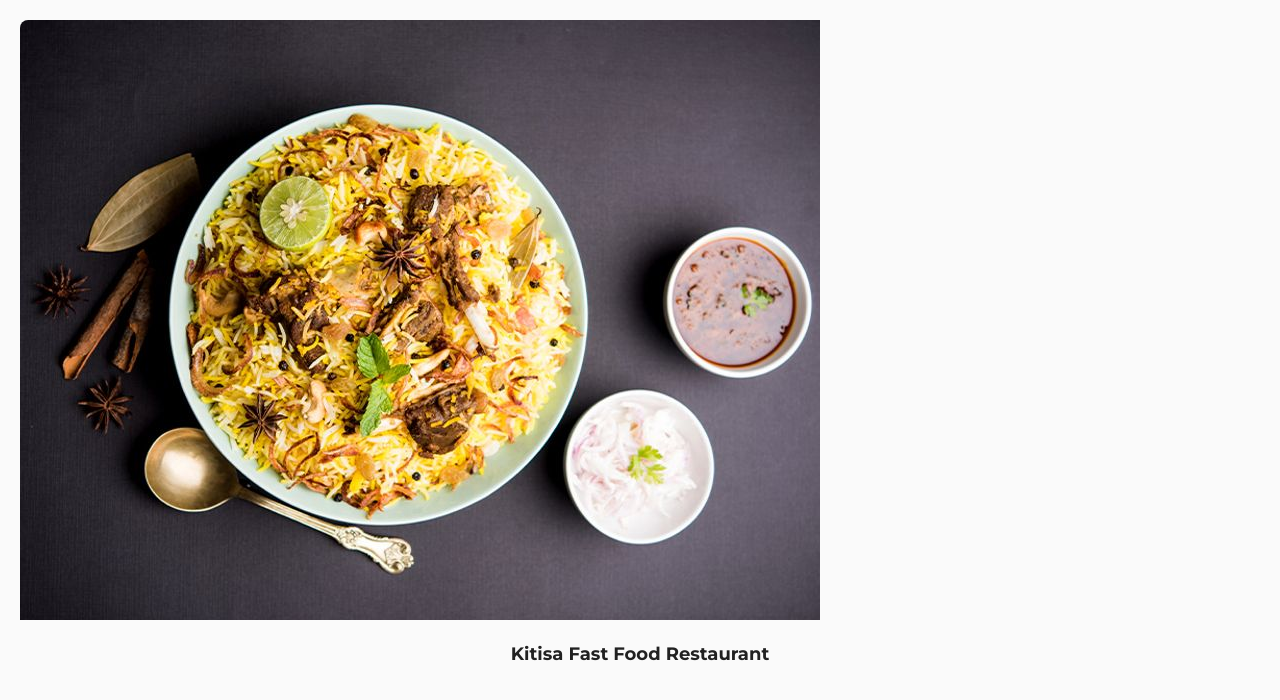
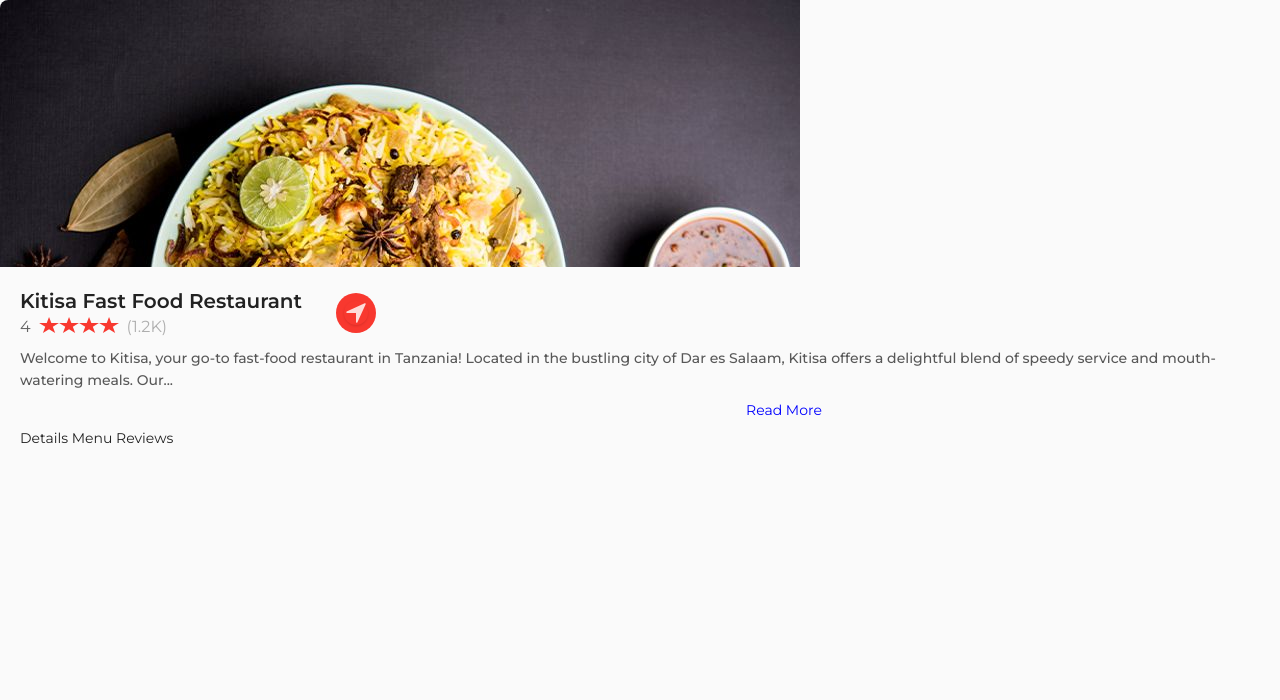
Before and after one commit to rcharles1/NextMeal-App, a React (Vite) app in the folder nextMeal-app/: page /restaurantprofile in a window 1280 px wide. Shown: the top 700 px of the page. Built offline with nearby package versions, Linux system fonts and the light colour scheme.

Commit message:
Day 76 - full

```diff
--- a/nextMeal-app/src/components/RestaurantProfile.jsx
+++ b/nextMeal-app/src/components/RestaurantProfile.jsx
@@ -1,13 +1,55 @@
-import { React } from 'react';
+import { React, useState } from 'react';
 
 function RestaurantProfile() {
+    const [isExpanded, setIsExpanded] = useState(false);
+
+    const text = `Welcome to Kitisa, your go-to fast-food restaurant in Tanzania! Located in the bustling city of Dar es Salaam, Kitisa offers a delightful blend of speedy service and mouth-watering meals.
+
+        Our menu is a vibrant mix of fast-food favorites and Tanzanian delicacies, all prepared with fresh, locally-sourced ingredients. From juicy burgers and crispy fries to local dishes with a modern twist, there's something for everyone at Kitisa.
+
+        But Kitisa is more than just a fast-food restaurant. With our warm, friendly service and lively, Tanzanian-inspired interiors, we offer a dining experience that's truly unique.
+
+        So why wait? Visit Kitisa today for a fast, flavorful feast that's sure to leave you coming back for more!`;
+
+    const truncatedText = text.slice(0, 200) + '...';
+
     return (
-        <div className="mx-auto text-sm font-normal h-screen w-100 p-5 space-y-5">
-            <div className="rounded-t-lg overflow-hidden">
+        <div className="mx-auto text-sm font-normal h-screen w-100 space-y-0">
+            <div className="rounded-t-lg h-1/3  overflow-hidden">
                 <img src='/assets/img/data/spicy-biryani.jpg'/>
             </div>
-            <div className="flex flex-col space-y-2 ">
-                <h2 className="mx-auto text-lg font-bold">Kitisa Fast Food Restaurant</h2>
+            <div className="flex flex-col space-y-2 p-5 h-2/3">
+                <div className='flex flex-row space-x-7 items-center'>
+                    <div>
+                        <h2 className="text-xl font-semibold w-72 text-wrap">Kitisa Fast Food Restaurant</h2>
+                        <div className='flex flex-row text-default/60 w-fit space-x-2 text-base font-normal items-center'>
+                            <span>4</span>
+                            <div className="flex flex-row space-x-0">
+                                <span className="size-5 object-scale-down"><img src='/assets/icon/star-6.svg' /></span>
+                                <span className="size-5 object-scale-down"><img src='/assets/icon/star-6.svg' /></span>
+                                <span className="size-5 object-scale-down"><img src='/assets/icon/star-6.svg' /></span>
+                                <span className="size-5 object-scale-down"><img src='/assets/icon/star-6.svg' /></span>
+                            </div>
+                            <span className="text-default/30">(1.2K)</span>
+                        </div>
+                    </div>
+                    <div className='bg-bg_variant1 h-10 w-10 items-center justify-center overflow-hidden rounded-full'>
+                        <button className='h-6 w-6 mx-2 mt-2 rounded-full shadow'>
+                            <img src='/assets/icon/navigate.svg' />
+                        </button>
+                    </div>
+                </div>
+
+                <p className='tracking-normal leading-relaxed font-medium text-default/65'>
+                   {isExpanded ? text : truncatedText }
+                </p>
+                <button onClick={() => setIsExpanded(!isExpanded)} className="text-blue ml-72 mt-2">
+                    {isExpanded ? 'Read Less' : 'Read More'}
+                </button>
+
+                <div>
+                    Details Menu Reviews
+                </div>
             </div>
         </div>
     );
--- a/nextMeal-app/tailwind.config.js
+++ b/nextMeal-app/tailwind.config.js
@@ -16,6 +16,7 @@ export default {
       headings: '#433f4d',
       graphic_light: '#433f4d/90',
       faint_default:'#433F4D',
+      blue: '#0000ff',
       graphic_dark: '#ffffff/50',
       light_dark: '#B3ADA7'
     },
```
Also changed, not shown: nextMeal-app/public/assets/icon/navigate.svg (added), nextMeal-app/public/assets/icon/star-6.svg (added).
